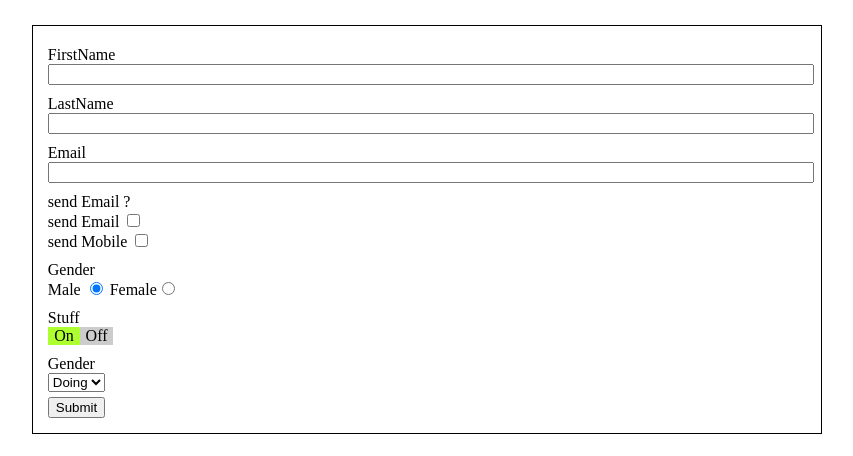
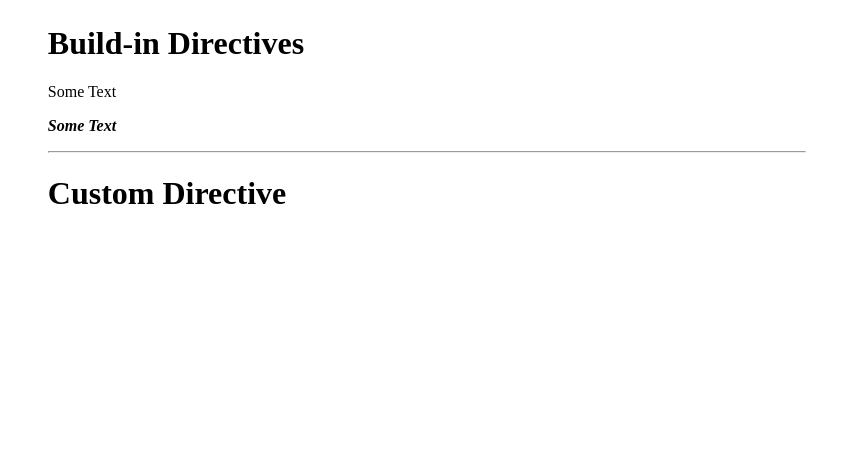
Before and after one commit to imganjgahi/VueTraining, a Vue app in the folder apps/cli/project/: page / in a window 1280 px wide. Shown: the top 456 px of the page, without its empty margins (213-1066 px from the left). Built offline with nearby package versions, Linux system fonts and the light colour scheme.

Commit message:
Build-in Directives

```diff
--- a/apps/cli/project/src/App.vue
+++ b/apps/cli/project/src/App.vue
@@ -1,12 +1,12 @@
 <template>
   <div id="app">
-    <FormPage></FormPage>
+    <Directives></Directives>
   </div>
 
 </template>
 
 <script>
-import FormPage from './components/FormPage'
+import Directives from './components/Directives/Directives'
 export default {
   name: "App",
   data: () => ({
@@ -14,7 +14,7 @@ export default {
     selectedComponent: "Quete"
   }),
   components: {
-    FormPage
+    Directives
   }
 };
 </script>
--- /dev/null
+++ b/apps/cli/project/src/components/Directives/Directives.vue
@@ -0,0 +1,23 @@
+<template>
+    <div class="directive">
+        <h1>Build-in Directives</h1>
+        <p v-text="'Some Text'"></p>
+        <p v-html="'<b><i> Some Text  </i></b>'"></p>
+        <hr>
+        <h1>Custom Directive</h1>
+        <p></p>
+    </div>
+</template>
+
+<script>
+export default {
+    name: "Directives"
+}
+</script>
+
+<style lang="css" scoped>
+    .directive{
+        width: 60%;
+        margin: 25px auto;
+    }
+</style>
```
